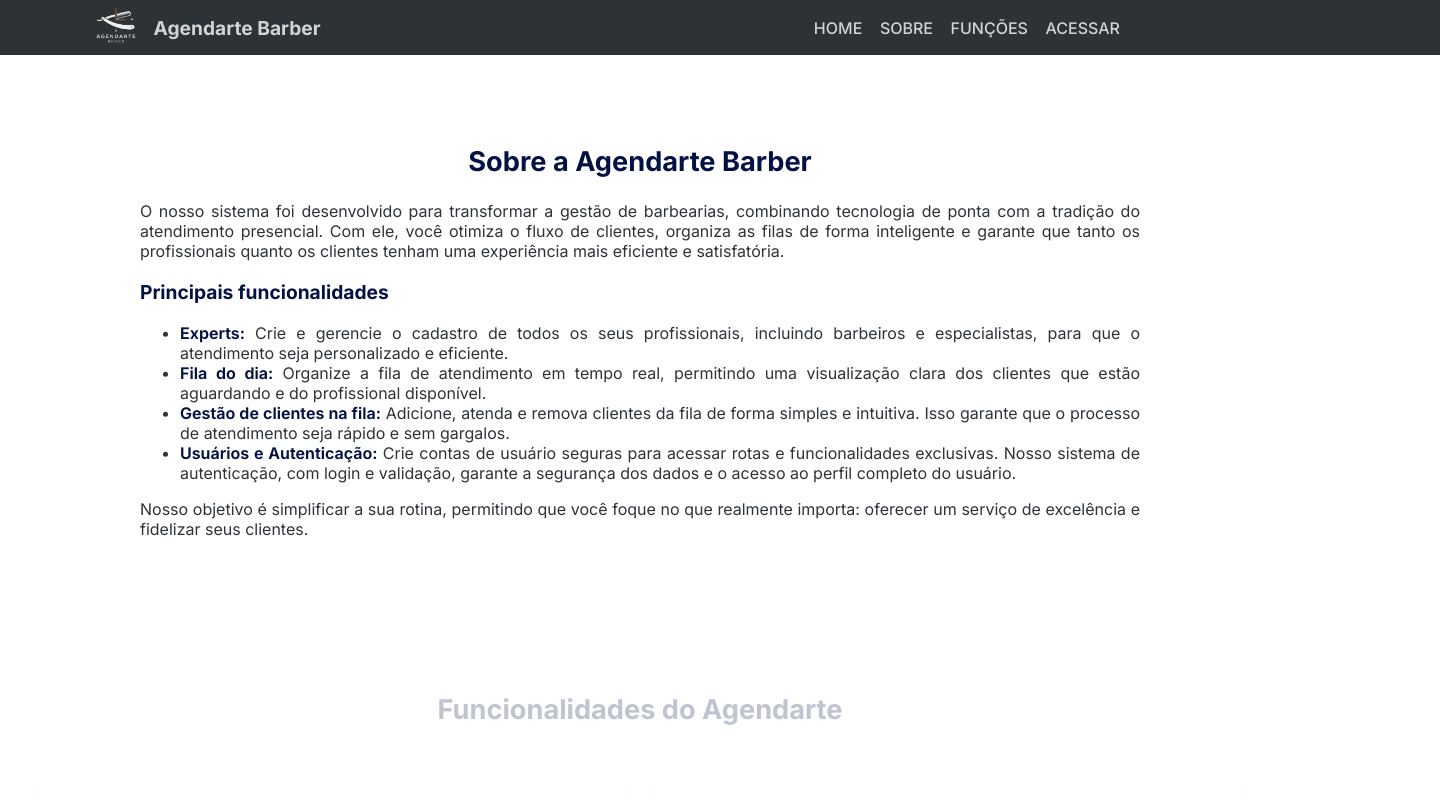
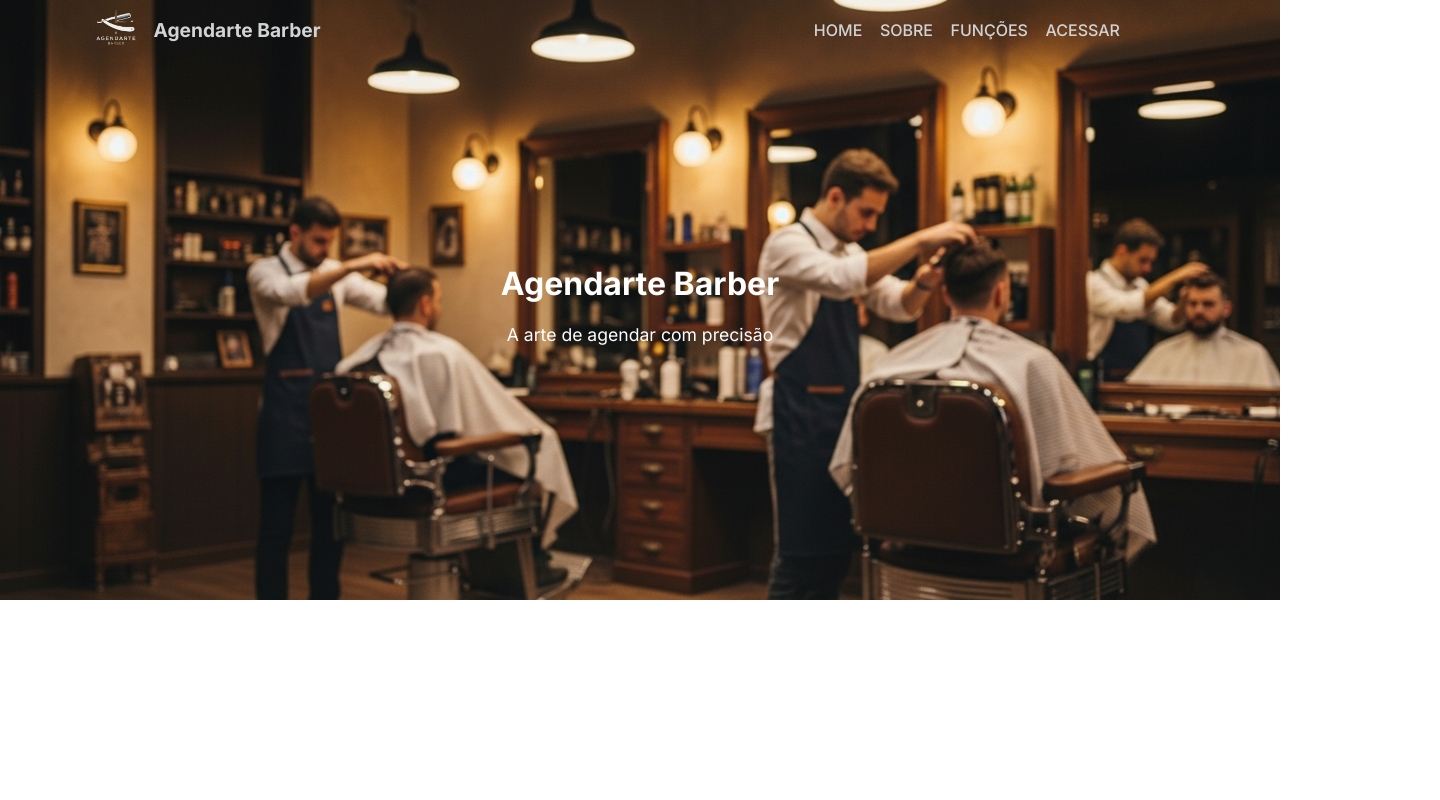
Before and after one commit to mateus-pa/barber-services-front-end, an Angular app: page / in a window 1280 px wide. Shown: the top 800 px of the page, 1440 px wide, since content can reach past the window. Built offline with nearby package versions, Linux system fonts and the light colour scheme.

Commit message:
feat: adiciona banner e menu de navegação sticky

```diff
--- a/src/app/app.css
+++ b/src/app/app.css
@@ -10,6 +10,15 @@
   display: flex;
   flex-direction: column;
   min-height: 100vh;
+}
+
+.banner-area {
+  width: 100%;
+  height: 600px;
+  background-image: url('/agendarte-banner.png');
+  background-size: cover;
+  background-position: center;
+  position: relative;
 }
 
 .scrollAnimate {
--- a/src/app/app.html
+++ b/src/app/app.html
@@ -1,5 +1,9 @@
 <div class="page-wrapper">
+  <section class="banner-area">
   <app-header id="home"></app-header>
+  <app-banner></app-banner>
+  </section>
+
 
   <main class="container">
     <app-sobre class="scrollAnimate" id="sobre"></app-sobre>
--- a/src/app/app.ts
+++ b/src/app/app.ts
@@ -1,15 +1,16 @@
 import { CommonModule } from '@angular/common';
 import { Component, signal } from '@angular/core';
+import { RouterOutlet } from '@angular/router';
 import { TooltipModule } from 'ngx-bootstrap/tooltip';
+import { Banner } from './banner/banner';
 import { Footer } from './footer/footer';
 import { Funcoes } from './funcoes/funcoes';
 import { Header } from './header/header';
 import { Sobre } from './sobre/sobre';
-import { RouterOutlet } from '@angular/router';
 
 @Component({
   selector: 'app-root',
-  imports: [TooltipModule, CommonModule, Header, Footer, Sobre, Funcoes, RouterOutlet],
+  imports: [TooltipModule, CommonModule, Header, Footer, Sobre, Funcoes, RouterOutlet, Banner],
   templateUrl: './app.html',
   styleUrl: './app.css',
 })
--- /dev/null
+++ b/src/app/banner/banner.css
@@ -0,0 +1,17 @@
+.banner-content {
+  display: flex;
+  flex-direction: column;
+  align-items: center;
+  justify-content: center;
+  height: 100%;
+  color: #fff;
+}
+
+.banner-content h2 {
+  font-size: 2rem;
+  margin-bottom: 0.2rem;
+}
+
+.banner-content p {
+  font-size: 1.1rem;
+}
--- /dev/null
+++ b/src/app/banner/banner.html
@@ -0,0 +1,4 @@
+<div class="banner-content">
+    <h2>Agendarte Barber</h2>
+    <p>A arte de agendar com precisão</p>
+</div>
--- a/src/app/header/header.css
+++ b/src/app/header/header.css
@@ -3,13 +3,21 @@
   justify-content: space-between;
   padding: 0.1rem 5rem;
   align-items: center;
-  background-color: var(--cor-secundaria);
   color: var(--cor-primaria);
 
   overflow: hidden;
-  position: fixed;
+  position: absolute;
   width: 100%;
   top: 0;
+  left: 0;
+  z-index: 1000;
+}
+
+header.sticky {
+  position: fixed;
+  background-color: var(--cor-secundaria);
+  padding: 0.2rem 5rem;
+  box-shadow: 0 2px 5px rgba(0, 0, 0, 0.2);
   z-index: 1000;
 }
 
--- a/src/app/header/header.html
+++ b/src/app/header/header.html
@@ -1,4 +1,4 @@
-<header>
+<header [ngClass]="{'sticky': isSticky}">
   <div class="info">
     <img src="./agendarte-logo.png" alt="Logo" />
     <h1>Agendarte Barber</h1>
--- a/src/app/header/header.ts
+++ b/src/app/header/header.ts
@@ -1,9 +1,9 @@
-import { ViewportScroller } from '@angular/common';
-import { Component } from '@angular/core';
+import { NgClass, ViewportScroller } from '@angular/common';
+import { Component, HostListener } from '@angular/core';
 
 @Component({
   selector: 'app-header',
-  imports: [],
+  imports: [NgClass],
   templateUrl: './header.html',
   styleUrl: './header.css',
 })
@@ -14,4 +14,19 @@
   scrollToElement(fragment: string): void {
       this.scroller.scrollToAnchor(fragment);
   }
+
+  isSticky: boolean = false;
+
+  @HostListener('window:scroll', [])
+  checkScroll() {
+    const scrollPosition = window.pageYOffset || document.documentElement.scrollTop || document.body.scrollTop || 0;
+
+    const stickyThreshold = 20;
+
+    if (scrollPosition >= stickyThreshold) {
+      this.isSticky = true;
+    } else {
+      this.isSticky = false;
+    }
+  }
 }
```
Also changed, not shown: src/app/banner/banner.ts (added, +11 -0 lines).
